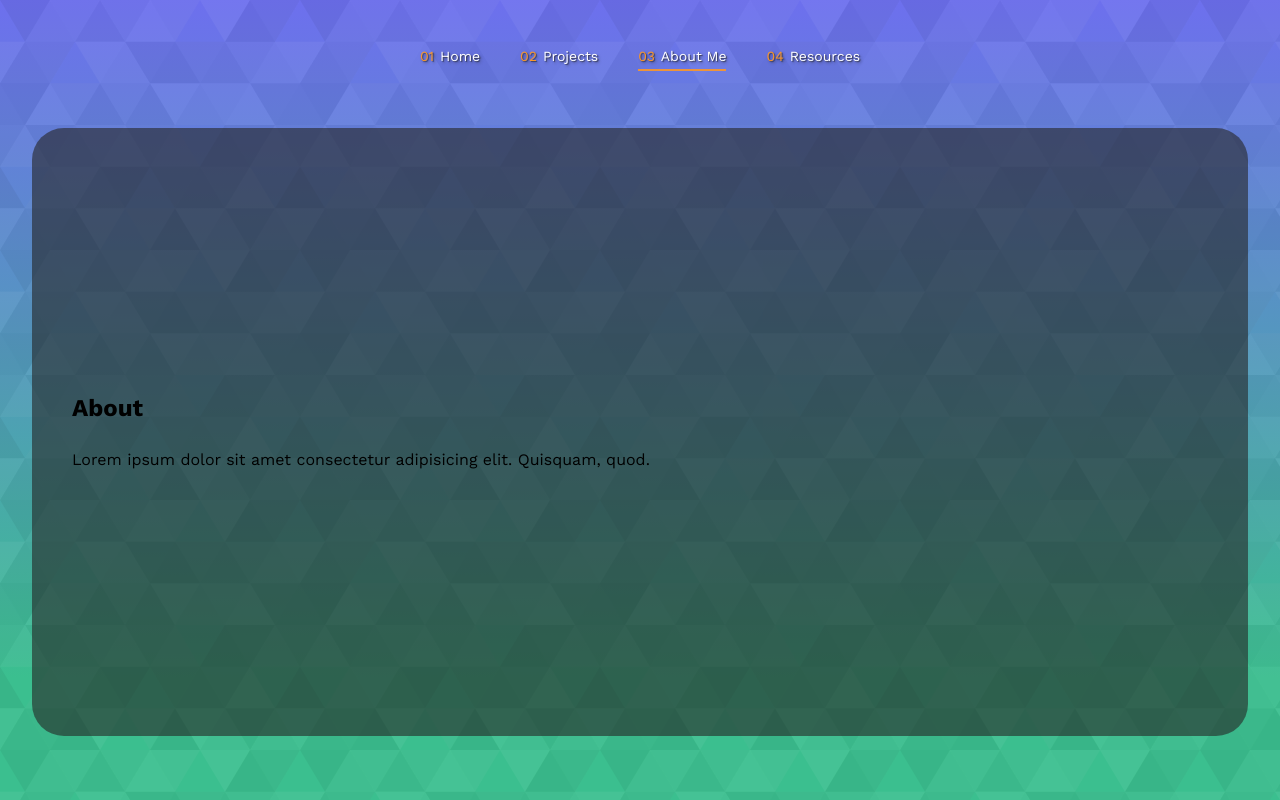
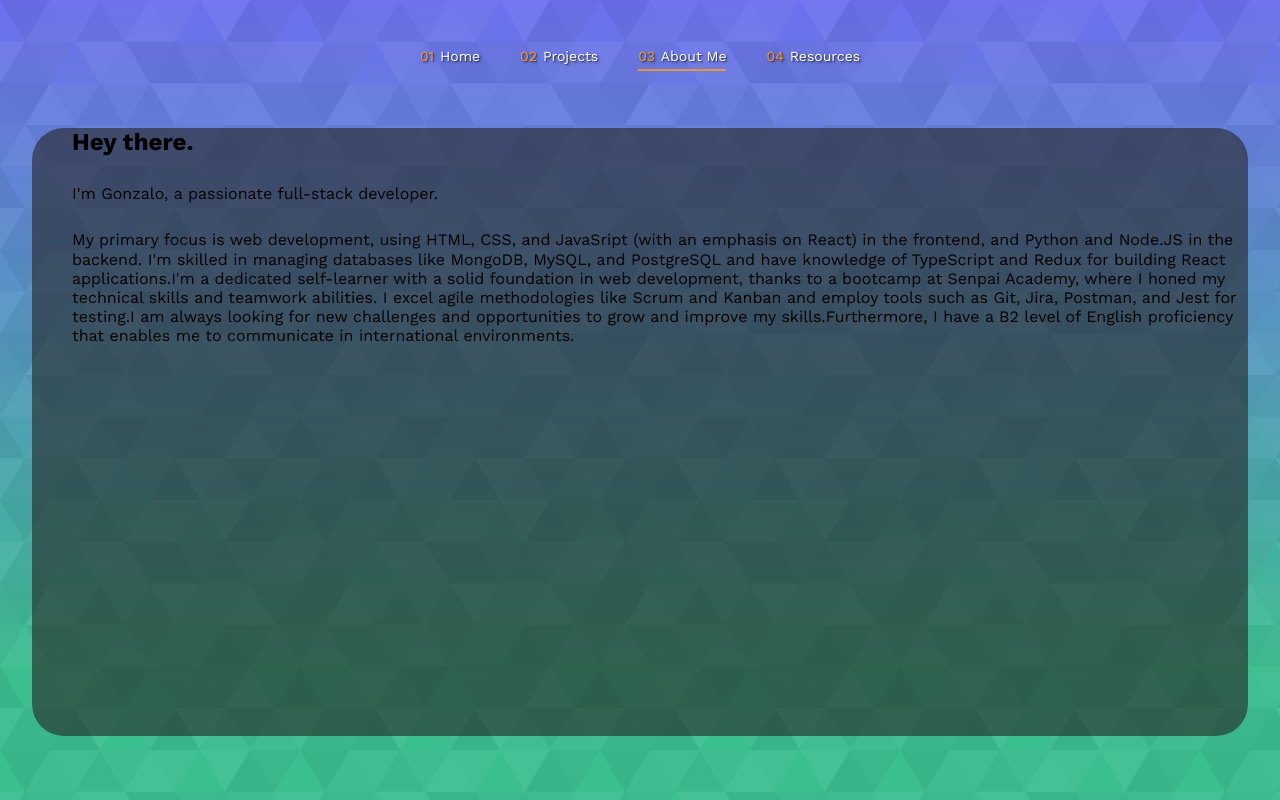
Before and after one commit to Raz1945/PorfolioGS, a React (Vite) app: page /about_me in a window 1280 px wide. Built offline with nearby package versions, Linux system fonts and the light colour scheme.

Commit message:
projects route

```diff
--- /dev/null
+++ b/src/assets/aboutData.js
@@ -0,0 +1,12 @@
+const aboutData = {
+  heading: "Hey there.",
+  subheading: "I'm Gonzalo, a passionate full-stack developer.",
+  text: [
+    "My primary focus is web development, using HTML, CSS, and JavaSript (with an emphasis on React) in the frontend, and Python and Node.JS in the backend. I'm skilled in managing databases like MongoDB, MySQL, and PostgreSQL and have knowledge of TypeScript and Redux for building React applications.",
+    "I'm a dedicated self-learner with a solid foundation in web development, thanks to a bootcamp at Senpai Academy, where I honed my technical skills and teamwork abilities. I excel agile methodologies like Scrum and Kanban and employ tools such as Git, Jira, Postman, and Jest for testing.",
+    "I am always looking for new challenges and opportunities to grow and improve my skills.",
+    "Furthermore, I have a B2 level of English proficiency that enables me to communicate in international environments."
+  ]
+};
+
+export default aboutData;
--- a/src/components/Button/ButtonHome.jsx
+++ b/src/components/Button/ButtonHome.jsx
@@ -3,7 +3,8 @@ import './ButtonHome.css';
 const ButtonHome = ({ text, linkTo }) => {
   return (
     <div className='class-btn-container'>
-      <a href={linkTo} className="button-62" role="button">
+      <a href={linkTo} target="_blank"
+        rel="noopener noreferrer" className="button-62" role="button">
         {text}
       </a>
     </div>
--- a/src/components/Navbar/Nav.jsx
+++ b/src/components/Navbar/Nav.jsx
@@ -42,7 +42,7 @@ const Navbar = () => {
         <div className="nav__toggle">
           <ul className='nav__menu' id='nav-menu'>
             <NavbarItemNav route='main' num='01' text='home' />
-            <NavbarItemNav route='project' num='02' text='projects' />
+            <NavbarItemNav route='projects' num='02' text='projects' />
             <NavbarItemNav route='about_me' num='03' text='about me' />
             <NavbarItemNav route='resources' num='04' text='resources' />
           </ul>
--- a/src/pages/About.jsx
+++ b/src/pages/About.jsx
@@ -1,13 +1,14 @@
+import aboutData from "../assets/aboutData"
 import AppWraper from "../components/Others/AppWrapper"
 import "../styles/About.css"
-
 export const About = () => {
   return (
     <AppWraper>
       <div className="about__content">
         <div className="about__text-wrapper">
-          <h1>About</h1>
-          <p>Lorem ipsum dolor sit amet consectetur adipisicing elit. Quisquam, quod.</p>
+          <h1 className="about__heading">{aboutData.heading}</h1>
+          <p className="about__subheading">{aboutData.subheading}</p>
+          <p className="about__text">{aboutData.text}</p>
         </div>
       </div>
     </AppWraper>
--- a/src/styles/About.css
+++ b/src/styles/About.css
@@ -12,7 +12,10 @@
 .about__text-wrapper {
   display: flex;
   flex-direction: column;
-  justify-content: center;
   gap: 1.7rem;
   padding-left: 2.5rem;
 }
+
+.about__heading{
+
+}
```
Also changed, not shown: src/components/Projects/Project.css (+4 -4 lines).
